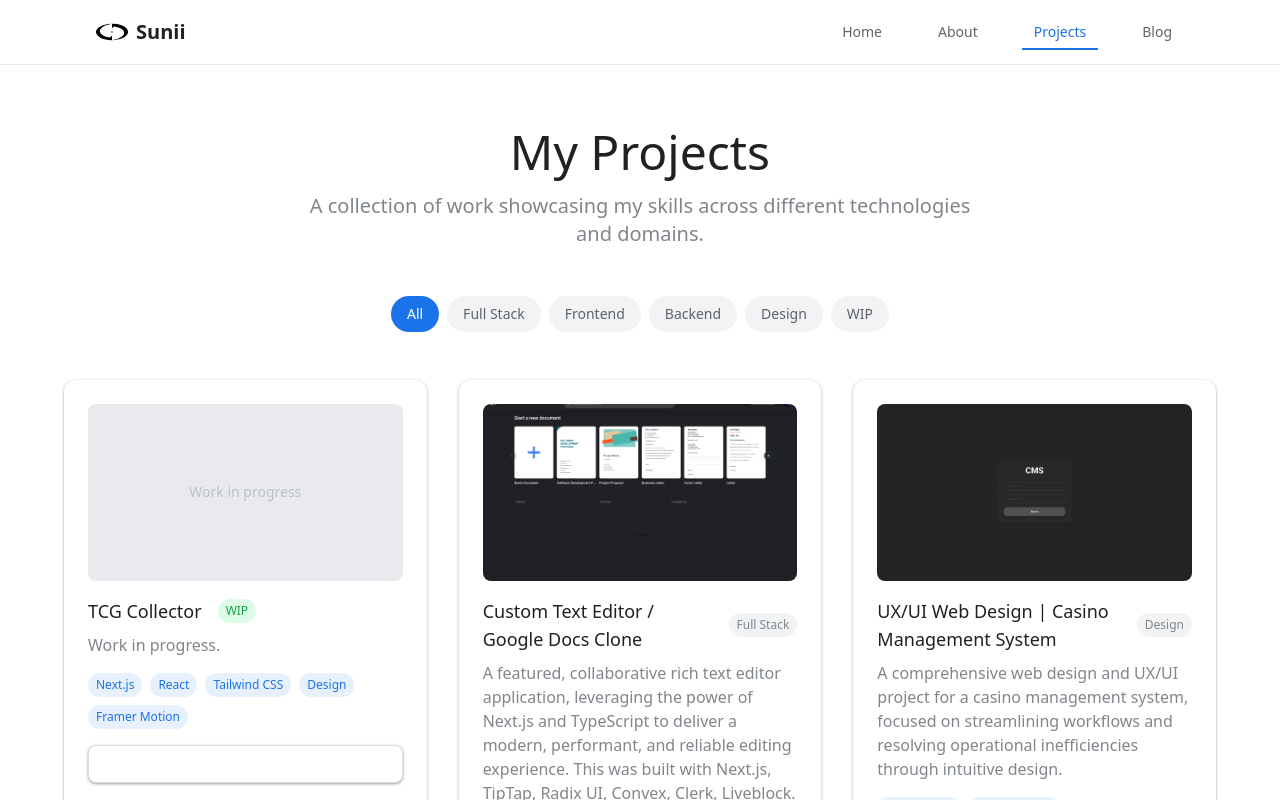
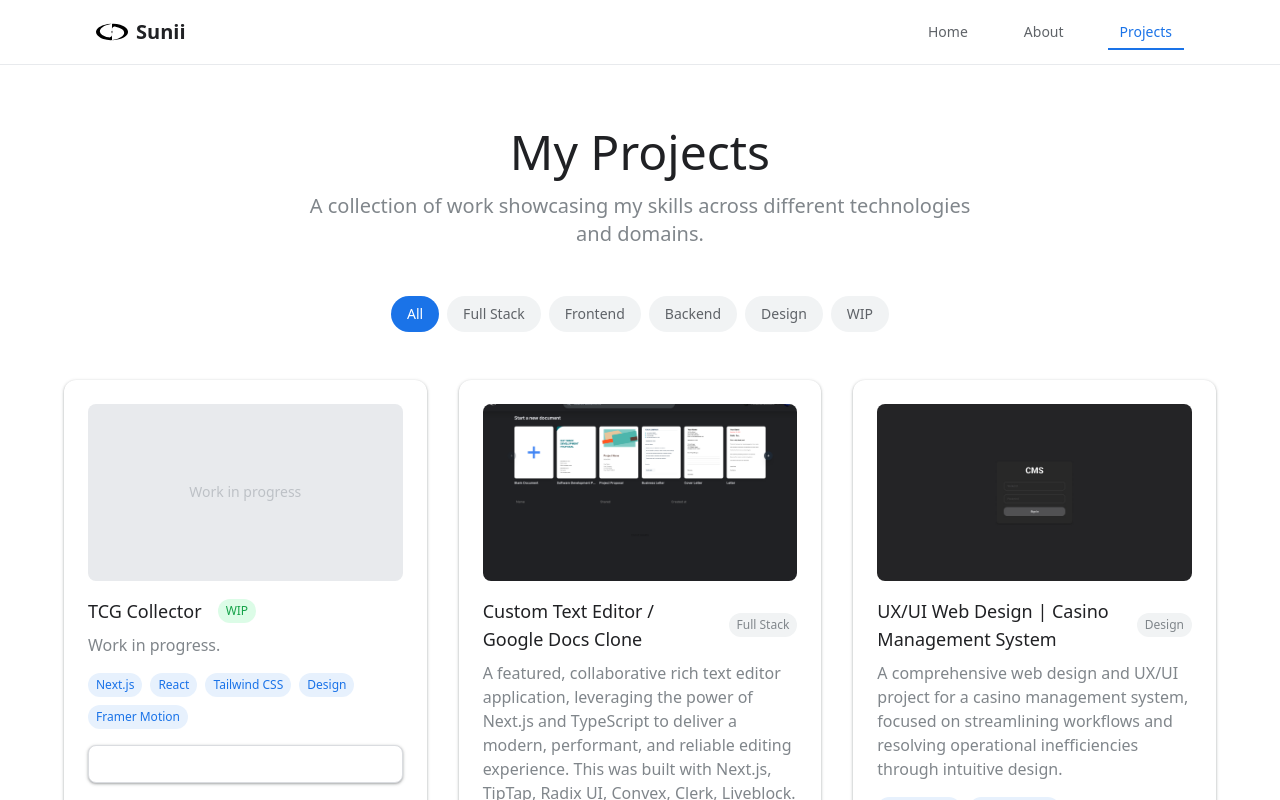
Before and after one commit to Sunii-999/portfolio, a React (Create React App) app: page /projects in a window 1280 px wide. Shown: the top 800 px of the page. Built offline with nearby package versions, Linux system fonts and the light colour scheme.

Commit message:
Remove 'Blog' from navigation items
Removed 'Blog' item from navigation menu.

```diff
--- a/src/components/layout/Header.jsx
+++ b/src/components/layout/Header.jsx
@@ -11,7 +11,6 @@ const Header = () => {
     { name: 'Home', path: '/' },
     { name: 'About', path: '/about' },
     { name: 'Projects', path: '/projects' },
-    { name: 'Blog', path: '/blog' },
   ];
 
   const isActive = (path) => location.pathname === path;
```
